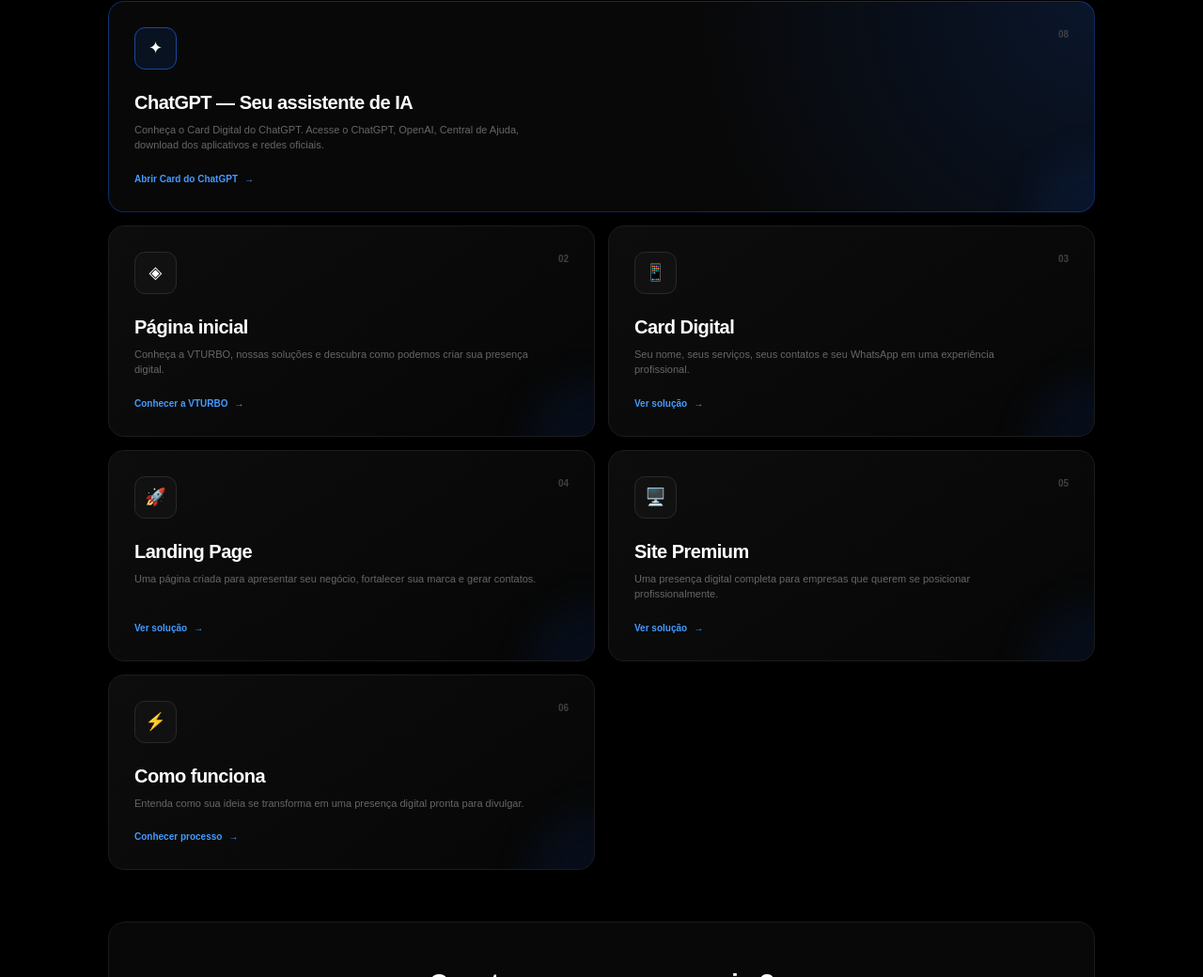
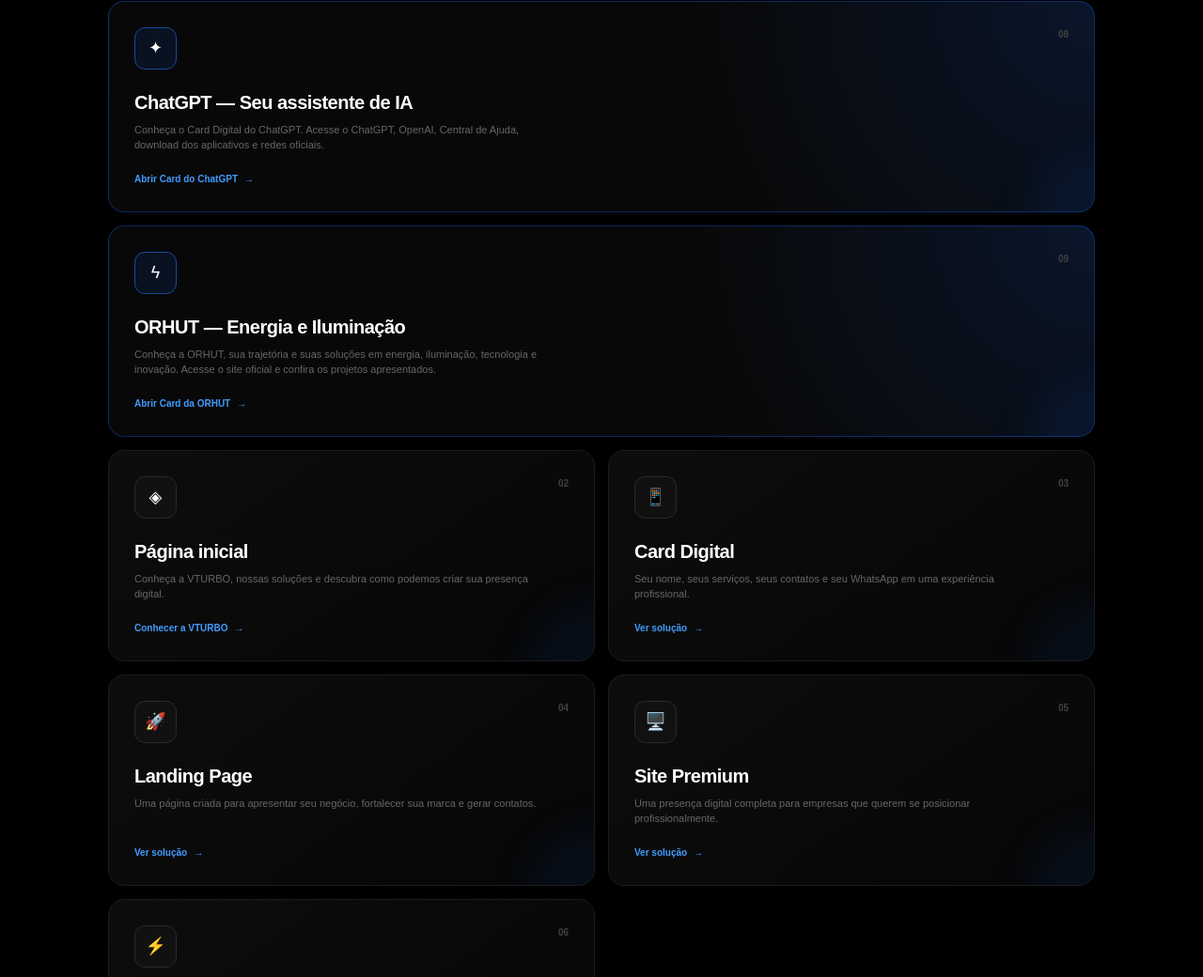
Before and after one commit to lucas4lex/VTURBO, a plain HTML site: page link/index.html in a window 1280 px wide. Shown: the part 997-2037 px from the top of the page at 94% size. Drawn offline with Linux system fonts and the light colour scheme.

Commit message:
Add ORHUT featured item to index.html
Added a new featured item for ORHUT with description and link.

```diff
--- a/link/index.html
+++ b/link/index.html
@@ -668,6 +668,33 @@
 
 </a>
 
+                <!-- ORHUT -->
+
+<a
+    href="orhut.html"
+    class="item featured"
+>
+    <div>
+        <div class="item-top">
+            <div class="icon">ϟ</div>
+            <span class="number">09</span>
+        </div>
+
+        <h2>ORHUT — Energia e Iluminação</h2>
+
+        <p>
+            Conheça a ORHUT, sua trajetória e suas soluções
+            em energia, iluminação, tecnologia e inovação.
+            Acesse o site oficial e confira os projetos apresentados.
+        </p>
+    </div>
+
+    <div class="open">
+        Abrir Card da ORHUT
+        <span>→</span>
+    </div>
+</a>
+
 
                 <!-- INÍCIO -->
 
```
